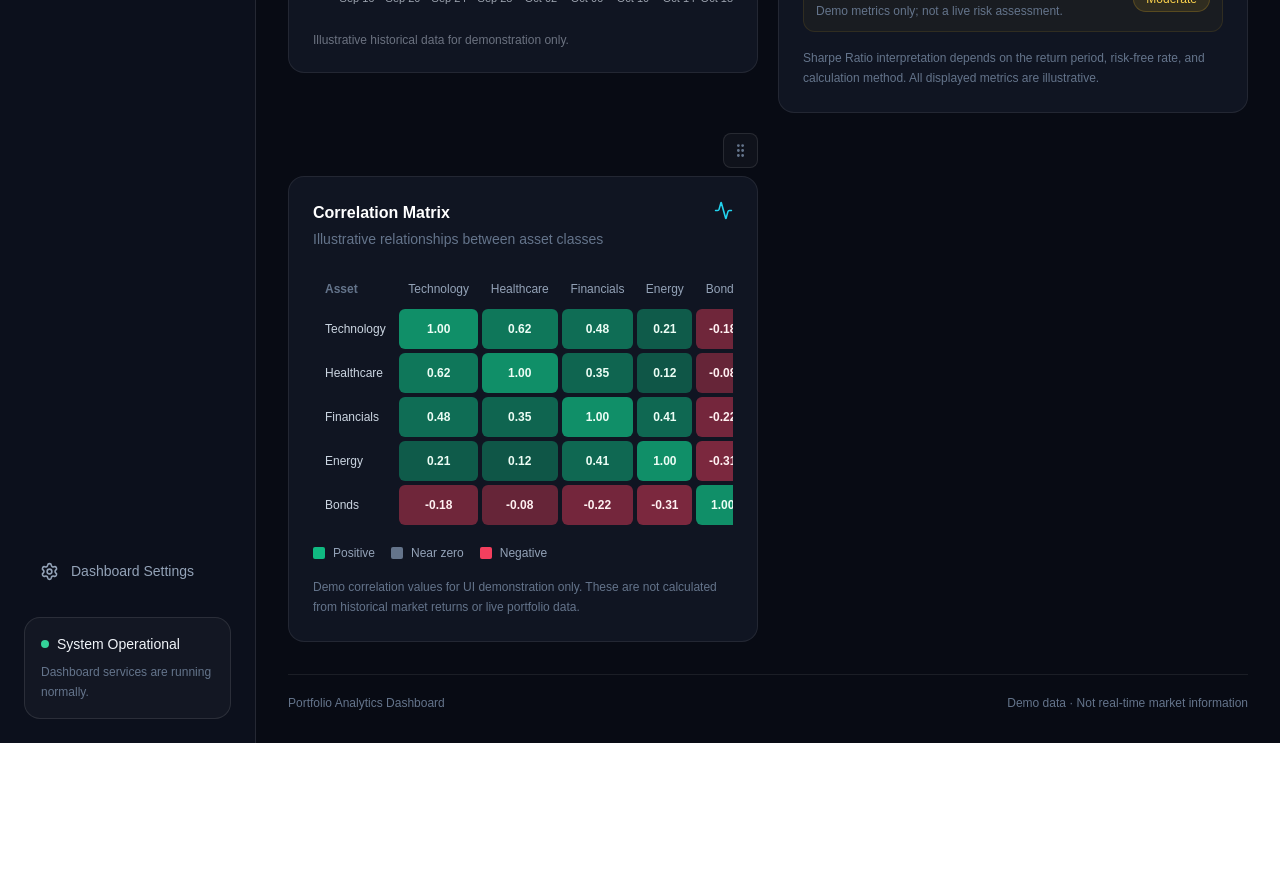
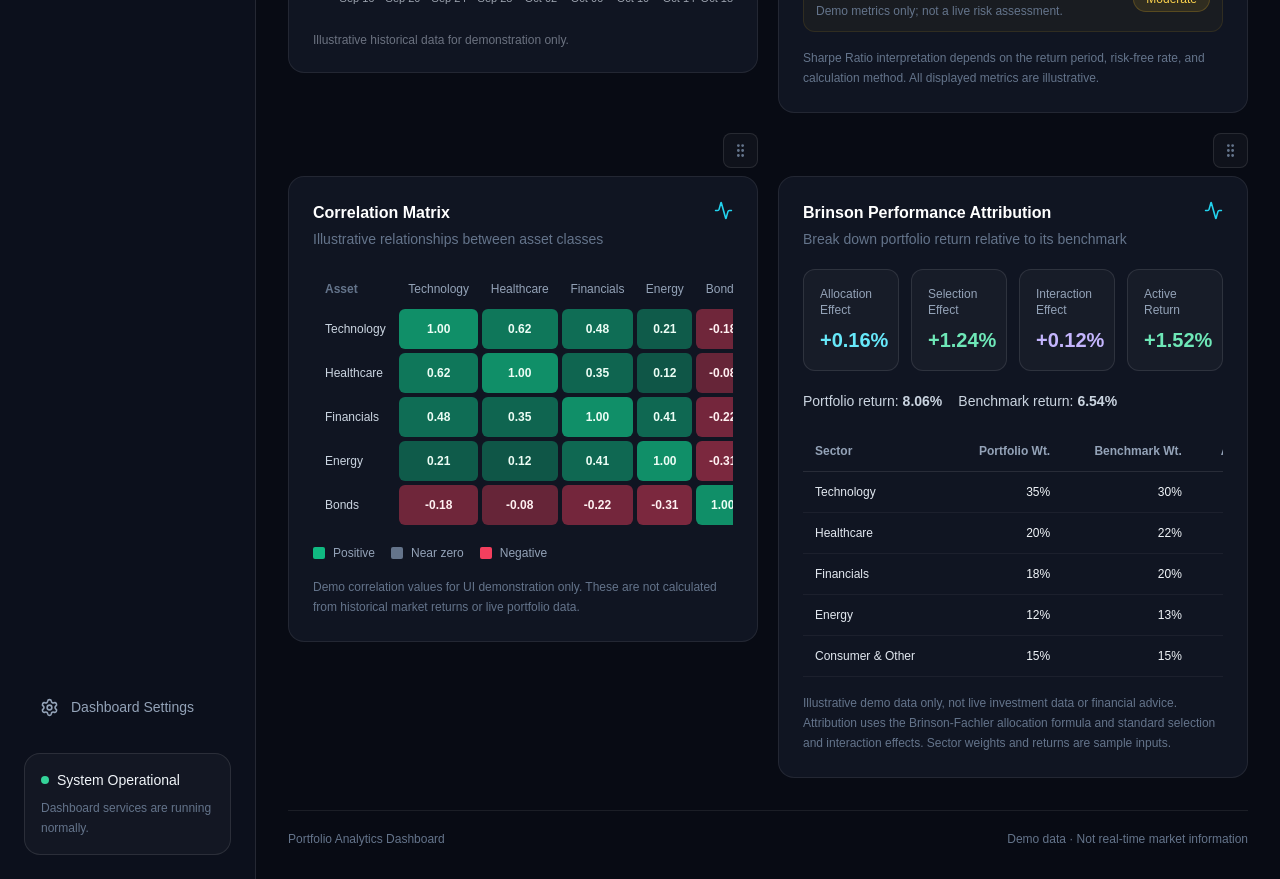
Before and after one commit to ohin03/portfolio-dashboard, a Next.js app: page / in a window 1280 px wide. Shown: the part 4080-4959 px from the top of the page. Before the commit the page ends 4823 px from the top, so only its background shows below. Built offline with nearby package versions, Linux system fonts and the light colour scheme.

Commit message:
Add Brinson performance attribution widget

```diff
--- a/src/app/page.tsx
+++ b/src/app/page.tsx
@@ -110,6 +110,7 @@ const implementedWidgetTypes: WidgetType[] = [
   "drawdown-analysis",
   "risk-metrics",
   "correlation-matrix",
+  "brinson-attribution",
 ];
 
 function PortfolioSummary() {
@@ -403,6 +404,122 @@ function CorrelationMatrixWidget() {
       <p className="mt-4 text-xs leading-5 text-slate-500">
         Demo correlation values for UI demonstration only. These are not
         calculated from historical market returns or live portfolio data.
+      </p>
+    </WidgetShell>
+  );
+}
+
+type BrinsonSector = {
+  sector: string;
+  portfolioWeight: number;
+  benchmarkWeight: number;
+  portfolioReturn: number;
+  benchmarkReturn: number;
+};
+
+function BrinsonAttributionWidget() {
+  const sectors: BrinsonSector[] = [
+    { sector: "Technology", portfolioWeight: 0.35, benchmarkWeight: 0.30, portfolioReturn: 0.12, benchmarkReturn: 0.09 },
+    { sector: "Healthcare", portfolioWeight: 0.20, benchmarkWeight: 0.22, portfolioReturn: 0.07, benchmarkReturn: 0.08 },
+    { sector: "Financials", portfolioWeight: 0.18, benchmarkWeight: 0.20, portfolioReturn: 0.10, benchmarkReturn: 0.06 },
+    { sector: "Energy", portfolioWeight: 0.12, benchmarkWeight: 0.13, portfolioReturn: -0.02, benchmarkReturn: 0.01 },
+    { sector: "Consumer & Other", portfolioWeight: 0.15, benchmarkWeight: 0.15, portfolioReturn: 0.06, benchmarkReturn: 0.05 },
+  ];
+
+  const rows = sectors.map((item) => {
+    const allocation =
+      (item.portfolioWeight - item.benchmarkWeight) *
+      (item.benchmarkReturn - sectors.reduce(
+        (sum, sector) => sum + sector.benchmarkWeight * sector.benchmarkReturn,
+        0,
+      ));
+    const selection =
+      item.benchmarkWeight *
+      (item.portfolioReturn - item.benchmarkReturn);
+    const interaction =
+      (item.portfolioWeight - item.benchmarkWeight) *
+      (item.portfolioReturn - item.benchmarkReturn);
+
+    return { ...item, allocation, selection, interaction };
+  });
+
+  const portfolioReturn = sectors.reduce(
+    (sum, item) => sum + item.portfolioWeight * item.portfolioReturn,
+    0,
+  );
+  const benchmarkReturn = sectors.reduce(
+    (sum, item) => sum + item.benchmarkWeight * item.benchmarkReturn,
+    0,
+  );
+  const totalAllocation = rows.reduce((sum, item) => sum + item.allocation, 0);
+  const totalSelection = rows.reduce((sum, item) => sum + item.selection, 0);
+  const totalInteraction = rows.reduce((sum, item) => sum + item.interaction, 0);
+  const activeReturn = portfolioReturn - benchmarkReturn;
+
+  const formatEffect = (value: number) =>
+    `${value >= 0 ? "+" : ""}${(value * 100).toFixed(2)}%`;
+
+  const summary = [
+    { label: "Allocation Effect", value: totalAllocation, color: "text-cyan-300" },
+    { label: "Selection Effect", value: totalSelection, color: "text-emerald-300" },
+    { label: "Interaction Effect", value: totalInteraction, color: "text-violet-300" },
+    { label: "Active Return", value: activeReturn, color: activeReturn >= 0 ? "text-emerald-300" : "text-rose-300" },
+  ];
+
+  return (
+    <WidgetShell
+      title="Brinson Performance Attribution"
+      description="Break down portfolio return relative to its benchmark"
+      action={<Activity size={19} className="text-cyan-400" />}
+    >
+      <div className="mt-4 grid gap-3 sm:grid-cols-2 xl:grid-cols-4">
+        {summary.map((item) => (
+          <div key={item.label} className="rounded-xl border border-white/10 bg-white/[0.03] p-4">
+            <p className="text-xs text-slate-400">{item.label}</p>
+            <p className={`mt-2 text-xl font-semibold tabular-nums ${item.color}`}>
+              {formatEffect(item.value)}
+            </p>
+          </div>
+        ))}
+      </div>
+
+      <div className="mt-5 flex flex-wrap gap-4 text-sm text-slate-300">
+        <span>Portfolio return: <strong>{(portfolioReturn * 100).toFixed(2)}%</strong></span>
+        <span>Benchmark return: <strong>{(benchmarkReturn * 100).toFixed(2)}%</strong></span>
+      </div>
+
+      <div className="mt-5 overflow-x-auto">
+        <table className="w-full min-w-[680px] text-left text-xs">
+          <caption className="sr-only">Illustrative Brinson sector attribution effects</caption>
+          <thead>
+            <tr className="border-b border-white/10 text-slate-400">
+              <th scope="col" className="px-3 py-3">Sector</th>
+              <th scope="col" className="px-3 py-3 text-right">Portfolio Wt.</th>
+              <th scope="col" className="px-3 py-3 text-right">Benchmark Wt.</th>
+              <th scope="col" className="px-3 py-3 text-right">Allocation</th>
+              <th scope="col" className="px-3 py-3 text-right">Selection</th>
+              <th scope="col" className="px-3 py-3 text-right">Interaction</th>
+            </tr>
+          </thead>
+          <tbody>
+            {rows.map((item) => (
+              <tr key={item.sector} className="border-b border-white/5">
+                <th scope="row" className="px-3 py-3 font-medium text-slate-200">{item.sector}</th>
+                <td className="px-3 py-3 text-right tabular-nums">{(item.portfolioWeight * 100).toFixed(0)}%</td>
+                <td className="px-3 py-3 text-right tabular-nums">{(item.benchmarkWeight * 100).toFixed(0)}%</td>
+                <td className={`px-3 py-3 text-right tabular-nums ${item.allocation >= 0 ? "text-emerald-300" : "text-rose-300"}`}>{formatEffect(item.allocation)}</td>
+                <td className={`px-3 py-3 text-right tabular-nums ${item.selection >= 0 ? "text-emerald-300" : "text-rose-300"}`}>{formatEffect(item.selection)}</td>
+                <td className={`px-3 py-3 text-right tabular-nums ${item.interaction >= 0 ? "text-emerald-300" : "text-rose-300"}`}>{formatEffect(item.interaction)}</td>
+              </tr>
+            ))}
+          </tbody>
+        </table>
+      </div>
+
+      <p className="mt-4 text-xs leading-5 text-slate-500">
+        Illustrative demo data only, not live investment data or financial advice.
+        Attribution uses the Brinson-Fachler allocation formula and standard selection
+        and interaction effects. Sector weights and returns are sample inputs.
       </p>
     </WidgetShell>
   );
@@ -1080,6 +1197,9 @@ export default function Home() {
       case "correlation-matrix":
         return <CorrelationMatrixWidget />;
 
+      case "brinson-attribution":
+        return <BrinsonAttributionWidget />;
+
       default:
         return null;
     }
--- a/src/lib/dashboard-store.ts
+++ b/src/lib/dashboard-store.ts
@@ -106,6 +106,13 @@ const initialWidgets: DashboardWidget[] = [
     title: "Correlation Matrix",
     visible: true,
     order: 12,
+  },
+  {
+    id: "brinson-attribution",
+    type: "brinson-attribution",
+    title: "Brinson Performance Attribution",
+    visible: true,
+    order: 13,
   },
 ];
 
--- a/src/lib/widgets/registry.ts
+++ b/src/lib/widgets/registry.ts
@@ -123,6 +123,15 @@ export const widgetRegistry: Record<WidgetType, WidgetDefinition> = {
     defaultVisible: true,
     defaultOrder: 12,
   },
+
+  "brinson-attribution": {
+    type: "brinson-attribution",
+    title: "Brinson Performance Attribution",
+    description: "Analyze allocation, selection, and interaction effects versus a benchmark.",
+    category: "performance",
+    defaultVisible: true,
+    defaultOrder: 13,
+  },
 };
 
 export function getWidgetDefinition(type: WidgetType) {
--- a/src/types/dashboard.ts
+++ b/src/types/dashboard.ts
@@ -11,7 +11,8 @@ export type WidgetType =
   | "dividend-income"
   | "drawdown-analysis"
   | "risk-metrics"
-  | "correlation-matrix";
+  | "correlation-matrix"
+  | "brinson-attribution";
 
 export interface DashboardWidget {
   id: string;
```
